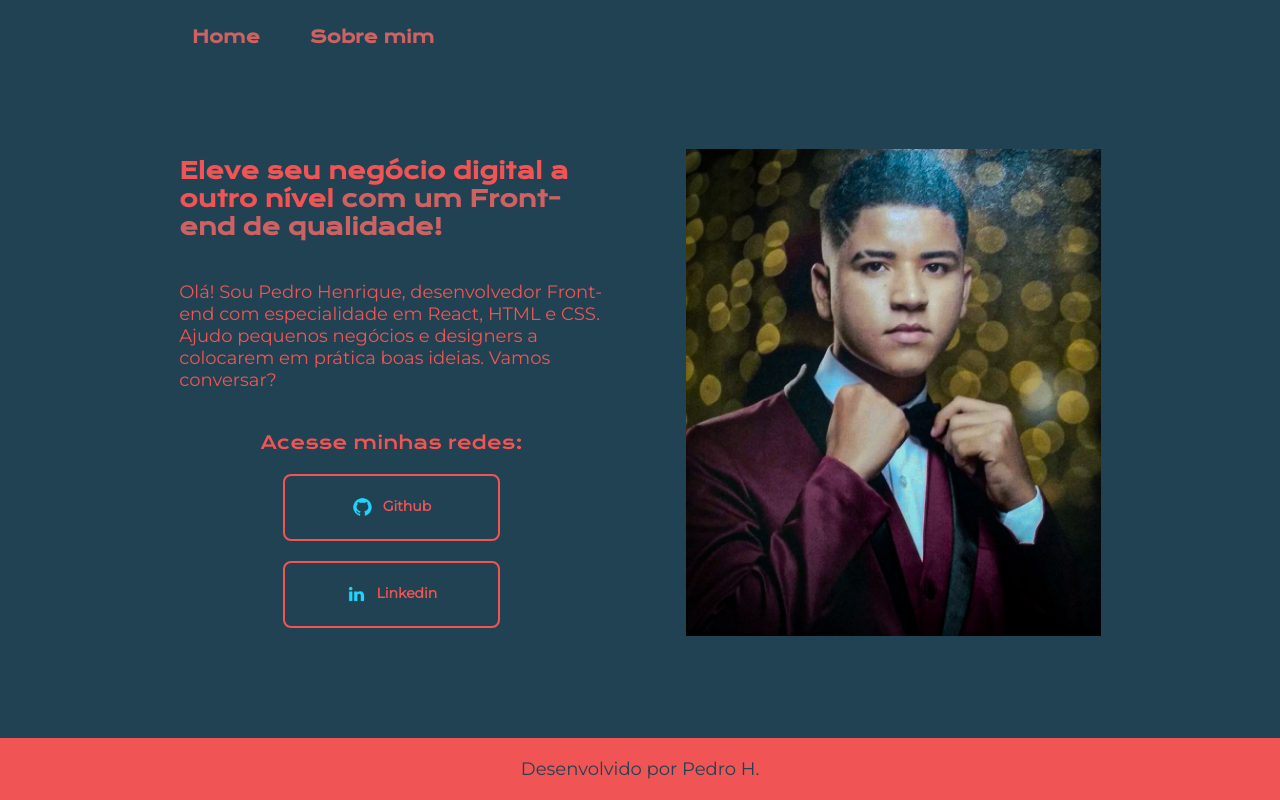
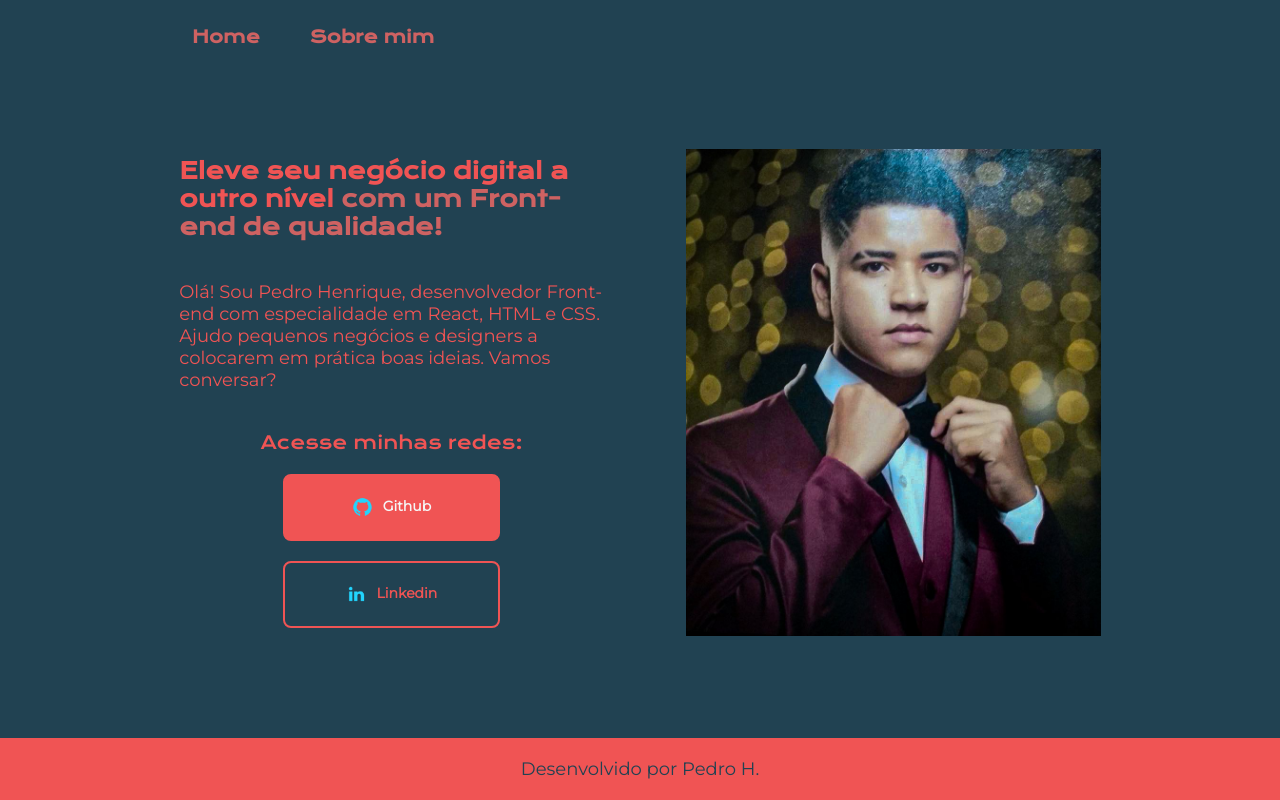
Before and after one commit to pepemesquita/Portfolio, a plain HTML site: page index.html in a window 1280 px wide. In both pictures the pointer is over the link "Github". Drawn offline with nearby package versions, Linux system fonts and the light colour scheme.

Commit message:
Corrigindo navegação

```diff
--- a/styles/style.css
+++ b/styles/style.css
@@ -122,8 +122,9 @@ body {
     transition: all .2s ease-in;
 }
 
-.apresentacao__links__link:hover {
+.apresentacao__links__navegacao:hover {
     background-color: var(--cor-terciaria);
+
     color: whitesmoke;
 }
 
```
